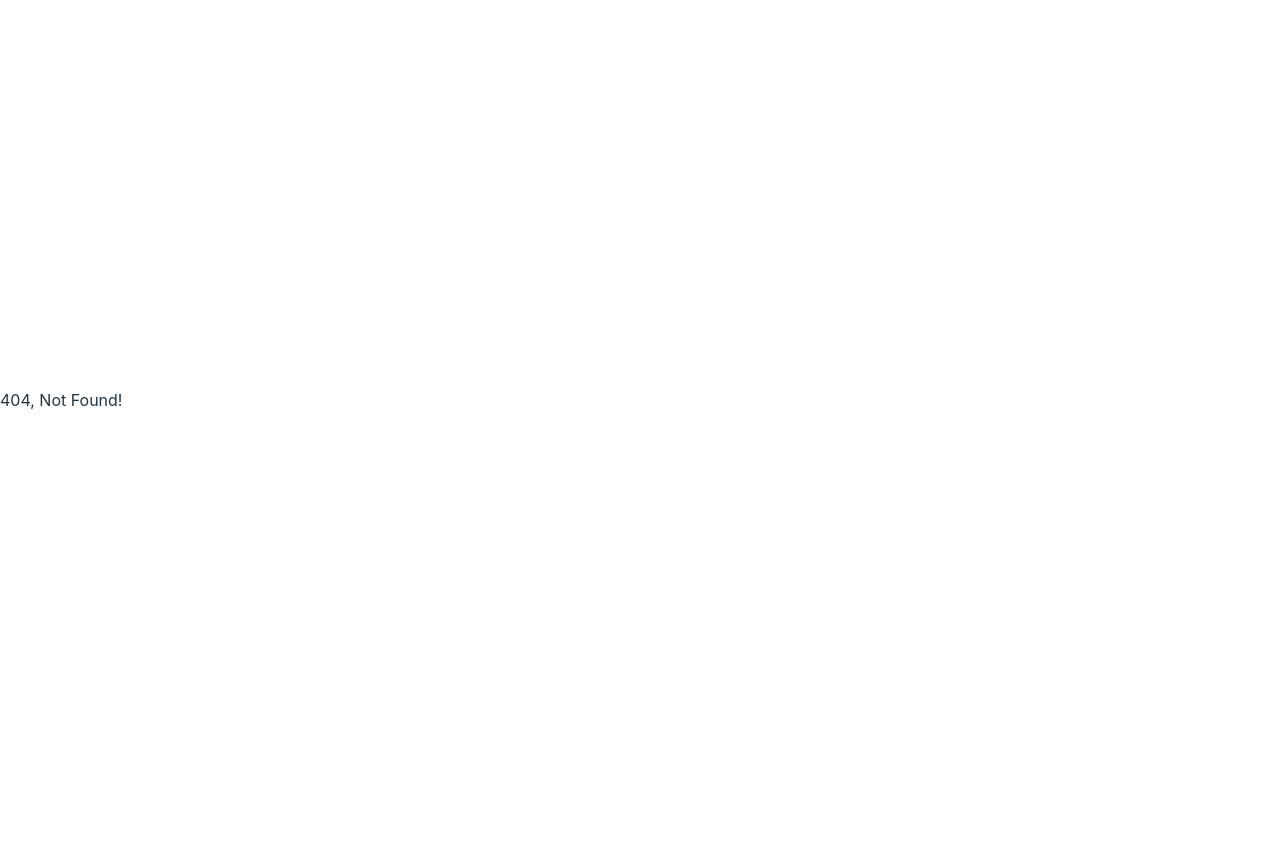
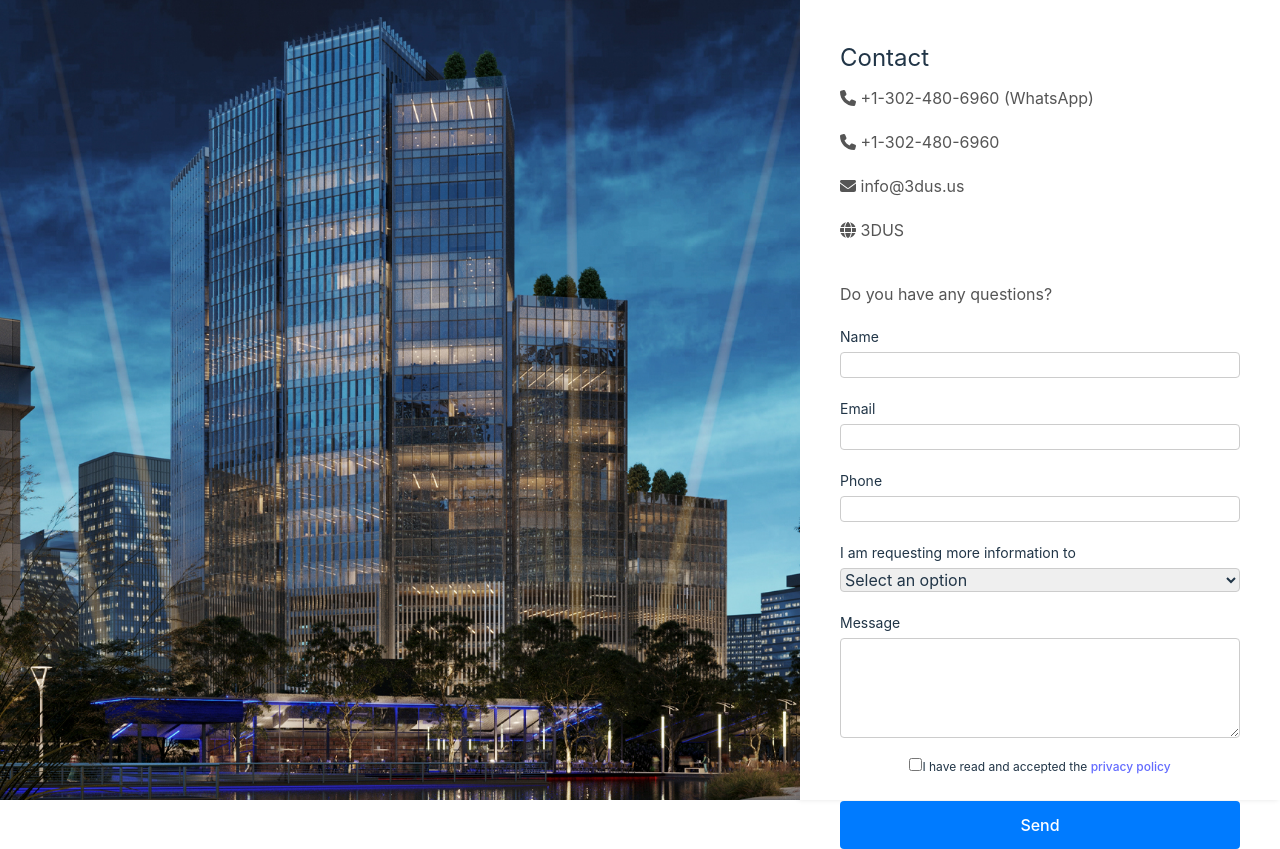
Before and after one commit to No-Country-simulation/c20-34-n-node-react, a React (Vite) app in the folder Front/: page /contact in a window 1280 px wide. Before the commit this address had no page. Before the commit the page ends 800 px from the top, so only its background shows below. Built offline with nearby package versions, Linux system fonts and the light colour scheme.

Commit message:
djota-contact cambios

```diff
--- a/Front/package.json
+++ b/Front/package.json
@@ -10,6 +10,10 @@
     "preview": "vite preview"
   },
   "dependencies": {
+    "@fortawesome/fontawesome-free": "^6.6.0",
+    "@fortawesome/fontawesome-svg-core": "^6.6.0",
+    "@fortawesome/free-solid-svg-icons": "^6.6.0",
+    "@fortawesome/react-fontawesome": "^0.2.2",
     "bcryptjs": "^2.4.3",
     "front": "file:",
     "react": "^18.3.1",
--- /dev/null
+++ b/Front/src/components/ContactForm.css
@@ -0,0 +1,52 @@
+/* Estilos para el formulario de contacto */
+.contact-form {
+    display: flex;
+    flex-direction: column;
+    gap: 20px;
+  }
+
+  .form-group {
+    display: flex;
+    flex-direction: column;
+  }
+
+  label {
+    font-size: 14px;
+    margin-bottom: 5px;
+  }
+
+  input, select, textarea {
+    padding: 12px;
+    border: 1px solid #ccc;
+    border-radius: 4px;
+    font-size: 14px;
+  }
+
+  textarea {
+    resize: vertical;
+    min-height: 100px;
+  }
+
+  .checkbox-group {
+    display: flex;
+    align-items: center;
+  }
+
+  .checkbox-group label {
+    font-size: 12px;
+  }
+
+  .submit-button {
+    background-color: #007BFF;
+    color: white;
+    padding: 12px;
+    border: none;
+    border-radius: 4px;
+    font-size: 16px;
+    cursor: pointer;
+    transition: background-color 0.3s ease;
+  }
+
+  .submit-button:hover {
+    background-color: #0056b3;
+  }
--- /dev/null
+++ b/Front/src/components/ContactForm.jsx
@@ -0,0 +1,111 @@
+import React, { useState } from 'react';
+import './ContactForm.css'; // Estilos para el formulario
+
+const ContactForm = () => {
+  const [formData, setFormData] = useState({
+    name: '',
+    email: '',
+    phone: '',
+    inquiry: '',
+    message: '',
+    privacyPolicy: false,
+  });
+
+  const handleChange = (e) => {
+    const { name, value, type, checked } = e.target;
+    setFormData({
+      ...formData,
+      [name]: type === 'checkbox' ? checked : value,
+    });
+  };
+
+  const handleSubmit = (e) => {
+    e.preventDefault();
+    console.log(formData);
+  };
+
+  return (
+    <form onSubmit={handleSubmit} className="contact-form">
+      <div className="form-group">
+        <label htmlFor="name">Name</label>
+        <input
+          type="text"
+          id="name"
+          name="name"
+          value={formData.name}
+          onChange={handleChange}
+          required
+        />
+      </div>
+
+      <div className="form-group">
+        <label htmlFor="email">Email</label>
+        <input
+          type="email"
+          id="email"
+          name="email"
+          value={formData.email}
+          onChange={handleChange}
+          required
+        />
+      </div>
+
+      <div className="form-group">
+        <label htmlFor="phone">Phone</label>
+        <input
+          type="tel"
+          id="phone"
+          name="phone"
+          value={formData.phone}
+          onChange={handleChange}
+          required
+        />
+      </div>
+
+      <div className="form-group">
+        <label htmlFor="inquiry">I am requesting more information to</label>
+        <select
+          id="inquiry"
+          name="inquiry"
+          value={formData.inquiry}
+          onChange={handleChange}
+          required
+        >
+          <option value="" disabled>Select an option</option>
+          <option value="product">Product Inquiry</option>
+          <option value="service">Service Inquiry</option>
+          <option value="other">Other</option>
+        </select>
+      </div>
+
+      <div className="form-group">
+        <label htmlFor="message">Message</label>
+        <textarea
+          id="message"
+          name="message"
+          value={formData.message}
+          onChange={handleChange}
+          maxLength="500"
+          required
+        ></textarea>
+      </div>
+
+      <div className="form-group checkbox-group">
+        <label>
+          <input
+            type="checkbox"
+            name="privacyPolicy"
+            checked={formData.privacyPolicy}
+            onChange={handleChange}
+            required
+          />
+          I have read and accepted the <a href="/privacy-policy">privacy policy</a>
+        </label>
+      </div>
+
+      <button type="submit" className="submit-button">Send</button>
+    </form>
+  );
+};
+
+export default ContactForm;
--- /dev/null
+++ b/Front/src/pages/ContactPage.css
@@ -0,0 +1,51 @@
+.contact-container {
+    display: flex;
+    height: 100vh;
+  }
+
+  .contact-background {
+    flex: 2;
+    position: relative;
+  }
+
+  .contact-background img {
+    width: 100%;
+    height: 100%;
+    object-fit: cover;
+  }
+
+  .contact-form-section {
+    flex: 1;
+    background-color: #fff;
+    padding: 40px;
+    box-shadow: -2px 0 5px rgba(0, 0, 0, 0.1);
+    display: flex;
+    flex-direction: column;
+    justify-content: flex-start; /* Alinea los elementos hacia la parte superior */
+  }
+
+  .contact-info {
+    margin-bottom: 20px;
+  }
+
+  .contact-info h2 {
+    margin-bottom: 10px;
+    font-size: 24px;
+  }
+
+  .contact-info p {
+    margin: 5px 0;
+    font-size: 14px;
+    color: #555;
+  }
+
+  .contact-info i {
+    margin-right: 8px;
+    color: #007BFF; /* Color para los íconos */
+  }
+
+  .contact-form-section p {
+    font-size: 16px;
+    color: #555;
+    margin-bottom: 20px;
+  }
--- /dev/null
+++ b/Front/src/pages/ContactPage.jsx
@@ -0,0 +1,29 @@
+import React from 'react';
+import { FontAwesomeIcon } from '@fortawesome/react-fontawesome';
+import { faPhone, faEnvelope, faGlobe } from '@fortawesome/free-solid-svg-icons';
+import ContactForm from '../components/ContactForm';
+import './ContactPage.css';
+import backgroundImage from '../assets/background.jpg';
+
+const ContactPage = () => {
+  return (
+    <div className="contact-container">
+      <div className="contact-background">
+        <img src={backgroundImage} alt="Building background" />
+      </div>
+      <div className="contact-form-section">
+        <div className="contact-info">
+          <h2>Contact</h2>
+          <p><FontAwesomeIcon icon={faPhone} /> +1-302-480-6960 (WhatsApp)</p>
+          <p><FontAwesomeIcon icon={faPhone} /> +1-302-480-6960</p>
+          <p><FontAwesomeIcon icon={faEnvelope} /> info@3dus.us</p>
+          <p><FontAwesomeIcon icon={faGlobe} /> 3DUS</p>
+        </div>
+        <p>Do you have any questions?</p>
+        <ContactForm />
+      </div>
+    </div>
+  );
+};
+
+export default ContactPage;
--- a/Front/src/routes/routes.jsx
+++ b/Front/src/routes/routes.jsx
@@ -2,6 +2,7 @@ import { Route, Switch } from "wouter";
 import Home from "../pages/Home";
 import Login from '../pages/LoginPage';
 import Register from '../pages/RegisterPage';
+import ContactPage from '../pages/ContactPage';
 
 function Routes() {
   return (
@@ -9,6 +10,7 @@ function Routes() {
       <Route path="/" component={Home} />
       <Route path="/login" component={Login} />
       <Route path="/register" component={Register} />
+      <Route path="/contact" component={ContactPage} />
       <Route>404, Not Found!</Route>
     </Switch>
   );
```
Also changed, not shown: Front/src/assets/background.jpg (added), 1 other file (tests, documents, lock files or other folders).
